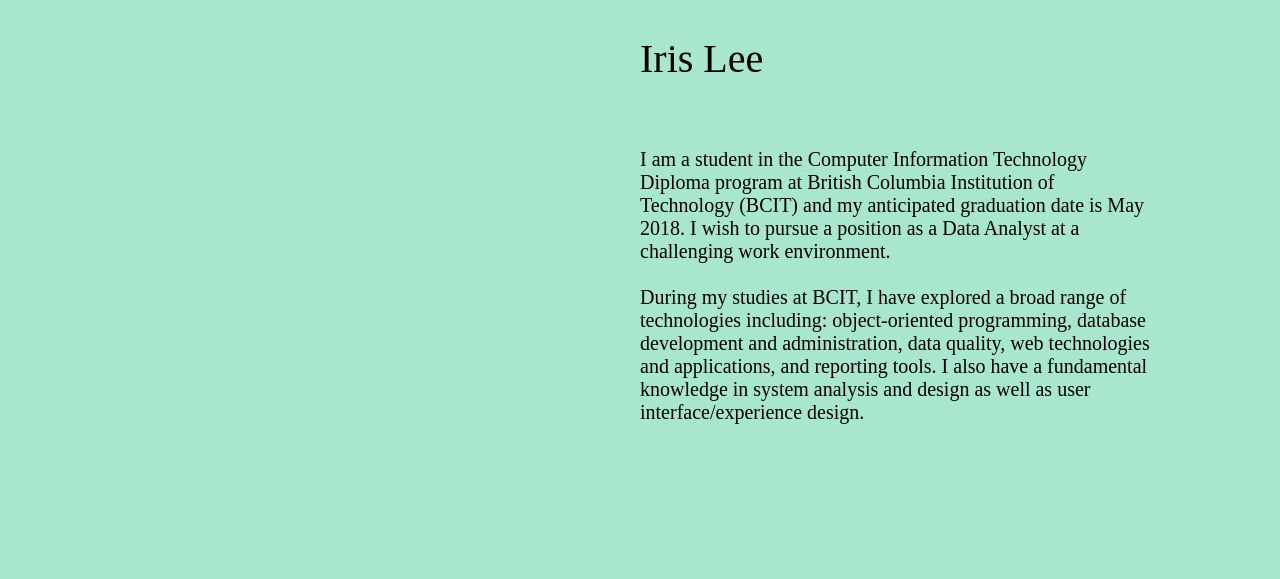
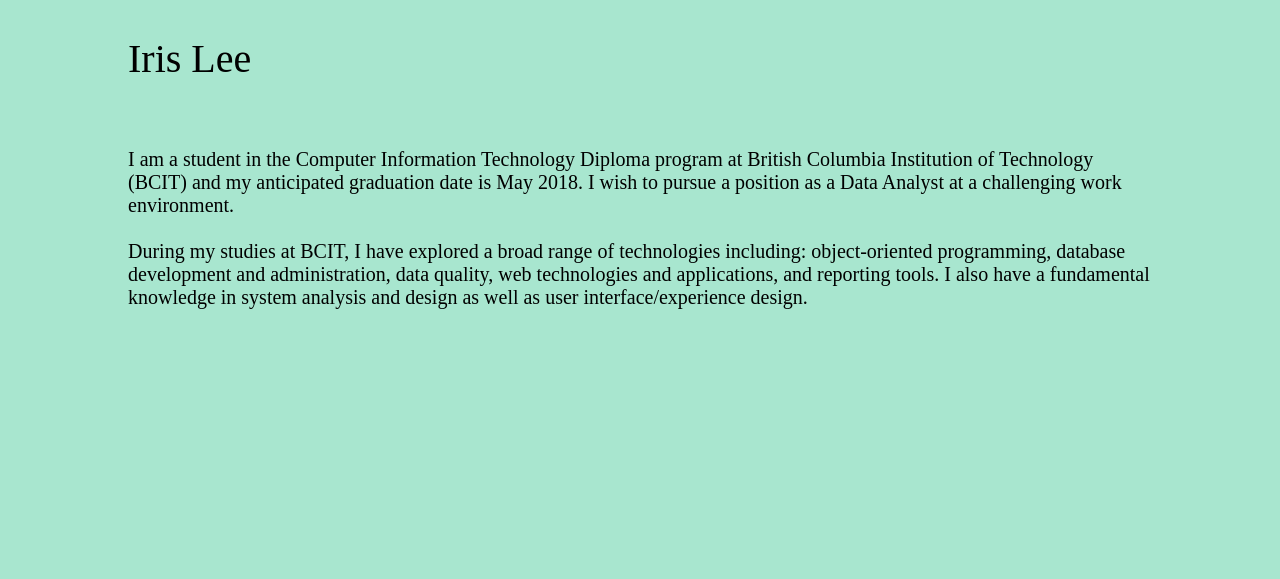
Before and after one commit to slee814/Assignment1, a plain HTML site: page index.html in a window 1280 px wide. Shown: the part 1103-1682 px from the top of the page. Drawn offline with Linux system fonts and the light colour scheme.

Commit message:
Update index.html

```diff
--- a/index.html
+++ b/index.html
@@ -168,14 +168,14 @@
 			color:#000000;
             font-size: 20px;
 			position:absolute;
-			margin: 10% 10% 10% 50%;
+			margin: 10% 10% 10% 10%;
 		}
 
 		.bio{
 			font-size: 40px;
 			color:#000000;
 			position:absolute;
-			margin: 3% 10% 10% 50%;
+			margin: 3% 10% 10% 10%;
 		}
 	</style>
 
```
